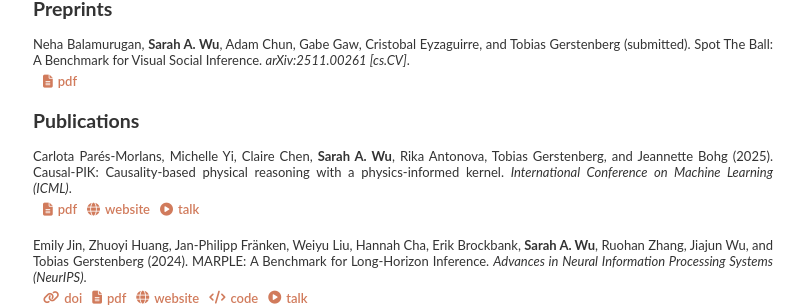
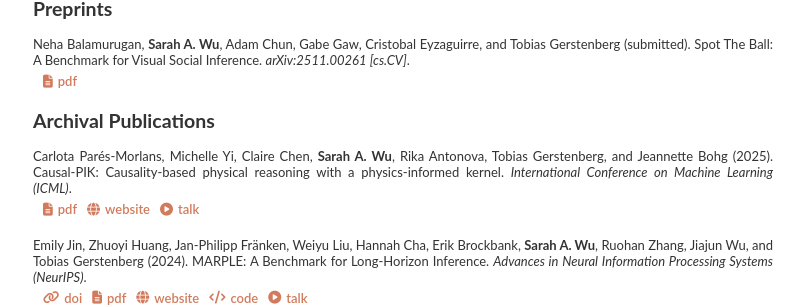
Before and after one commit to sarahawu/sarahawu.github.io, a Jekyll site: the page built from research.md, in a window 1280 px wide. Shown: the part 123-430 px from the top of the page, without its empty margins (237-1041 px from the left). Built offline with Jekyll 4.4.1, drawn with Linux system fonts in a browser that asks for light colours; nearby versions of some CDN libraries.

Commit message:
updated cv

```diff
--- a/research.md
+++ b/research.md
@@ -11,7 +11,7 @@ permalink: /research/
     {% include publication.html pub=pub %}
 {% endfor %}
 
-## Publications
+## Archival Publications
 
 {% assign items = site.publications | where: "status", "published" | where: "archival", true | sort: "date" | reverse %}
 {%- for pub in items -%}
```
Also changed, not shown: 1 other file.
